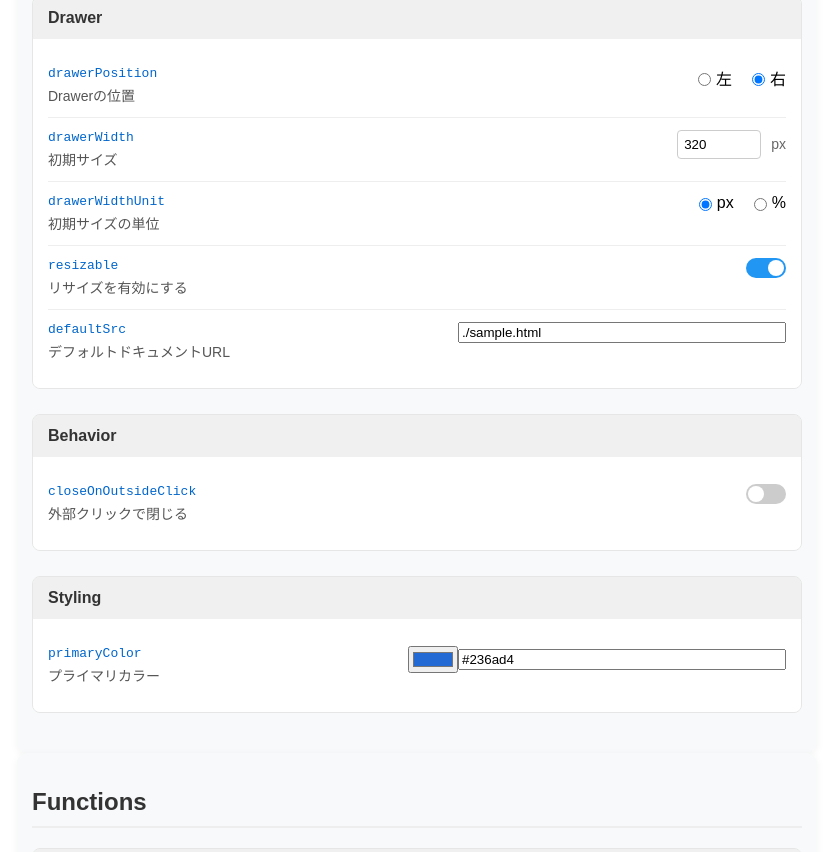
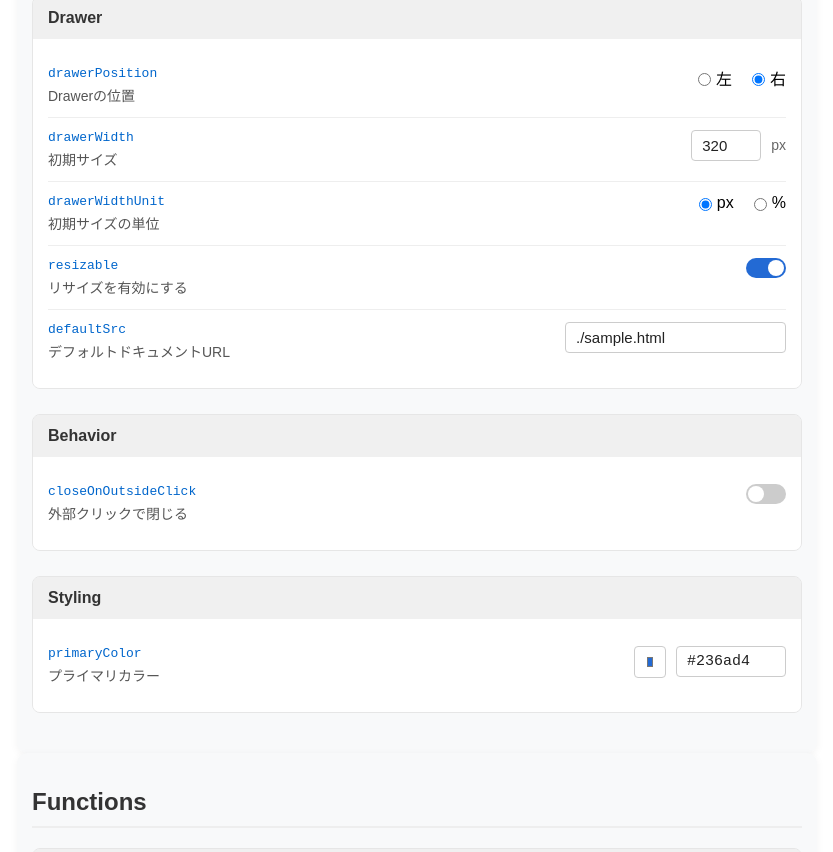
Before and after one commit to try0/side-document, a Svelte app in the folder side-document-js/: page / in a window 1280 px wide. Shown: the part 537-1389 px from the top of the page, without its empty margins (223-1056 px from the left). Built offline with nearby package versions, Linux system fonts and the light colour scheme.

Commit message:
配色青

```diff
--- a/side-document-js/src/App.svelte
+++ b/side-document-js/src/App.svelte
@@ -550,7 +550,7 @@
     }
 
     input:checked + .toggle-slider {
-        background-color: #2196f3;
+        background-color: #236ad4;
     }
 
     input:checked + .toggle-slider:before {
@@ -592,7 +592,50 @@
         color: #555;
     }
 
-    input[type="text"] {
-        width: 20rem;
-    }
+/* 入力欄の共通スタイル */
+input[type="text"],
+input[type="number"],
+input[type="color"] {
+    padding: 6px 10px;
+    border: 1px solid #ccc;
+    border-radius: 4px;
+    font-size: 15px;
+    background: #fff;
+    color: #222;
+    transition: border-color 0.2s, box-shadow 0.2s;
+    outline: none;
+    box-sizing: border-box;
+}
+
+input[type="text"]:focus,
+input[type="number"]:focus,
+input[type="color"]:focus {
+    border-color: #236ad4;
+    box-shadow: 0 0 0 2px color-mix(in srgb, #236ad4 30%, #fff 70%);
+    outline: 2px solid #236ad4;
+    outline-offset: 2px;
+    z-index: 2;
+}
+
+/* カラーピッカーとテキストカラー入力の並び調整 */
+.color-picker-control {
+    display: flex;
+    align-items: center;
+    gap: 10px;
+}
+
+.color-picker {
+    width: 32px;
+    height: 32px;
+    padding: 0;
+    border: none;
+    background: none;
+}
+
+.color-text {
+    width: 110px;
+    min-width: 80px;
+    max-width: 140px;
+    font-family: monospace;
+}
 </style>
```
